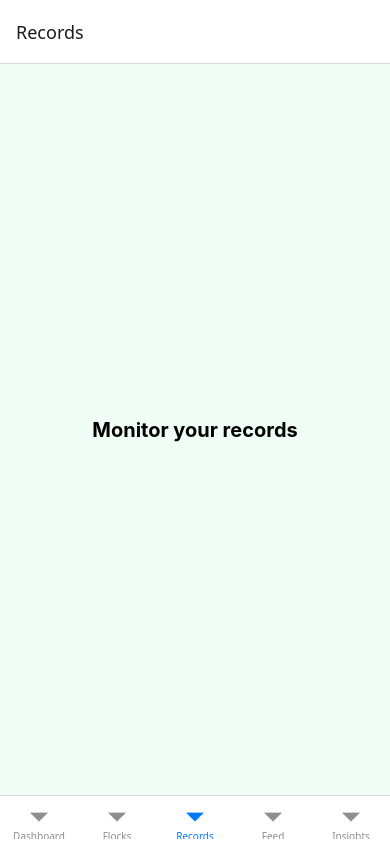
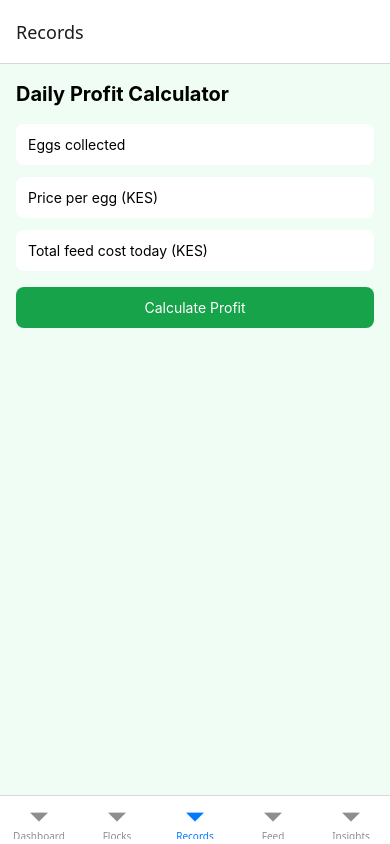
Before and after one commit to Ms-Njuguna/flockwise-mobile, a React Native app: screen /Records in a window 390 px wide. Built offline with nearby package versions, Linux system fonts and the light colour scheme.

Commit message:
feat: implement daily profit estimator with income and loss calculation

```diff
--- a/screens/RecordScreen.js
+++ b/screens/RecordScreen.js
@@ -1,9 +1,85 @@
-import { View, Text } from "react-native";
+import { View, Text, TextInput } from "react-native";
+import { useState } from "react";
 
 export default function RecordScreen() {
+  const [eggs, setEggs] = useState("");
+  const [price, setPrice] = useState("");
+  const [feedCost, setFeedCost] = useState("");
+  const [result, setResult] = useState(null);
+
+  const calculateProfit = () => {
+    const totalEggs = parseInt(eggs);
+    const eggPrice = parseFloat(price);
+    const cost = parseFloat(feedCost);
+
+    if (!totalEggs || !eggPrice || !cost) return;
+
+    const income = totalEggs * eggPrice;
+    const profit = income - cost;
+
+    let status = "";
+    if (profit < 0) status = "❌ Loss";
+    else if (profit === 0) status = "⚖️ Break-even";
+    else status = "✅ Profit";
+
+    setResult({
+      income: income.toFixed(0),
+      profit: profit.toFixed(0),
+      status,
+    });
+  };
+
   return (
-    <View className="flex-1 items-center justify-center bg-green-50">
-      <Text className="text-xl font-bold">Monitor your records</Text>
+    <View className="flex-1 p-4 bg-green-50">
+
+      <Text className="text-xl font-bold mb-4">
+        Daily Profit Calculator
+      </Text>
+
+      <TextInput
+        placeholder="Eggs collected"
+        value={eggs}
+        onChangeText={setEggs}
+        keyboardType="numeric"
+        className="bg-white p-3 rounded-lg mb-3"
+      />
+
+      <TextInput
+        placeholder="Price per egg (KES)"
+        value={price}
+        onChangeText={setPrice}
+        keyboardType="numeric"
+        className="bg-white p-3 rounded-lg mb-3"
+      />
+
+      <TextInput
+        placeholder="Total feed cost today (KES)"
+        value={feedCost}
+        onChangeText={setFeedCost}
+        keyboardType="numeric"
+        className="bg-white p-3 rounded-lg mb-4"
+      />
+
+      <Text
+        onPress={calculateProfit}
+        className="bg-green-600 text-white p-3 text-center rounded-lg"
+      >
+        Calculate Profit
+      </Text>
+
+      {result && (
+        <View className="mt-4 bg-white p-4 rounded-xl">
+
+          <Text>Income: KES {result.income}</Text>
+          <Text>Profit: KES {result.profit}</Text>
+
+          <Text className="mt-2 font-bold">
+            {result.status}
+          </Text>
+
+        </View>
+      )}
+
     </View>
   );
 }
```
